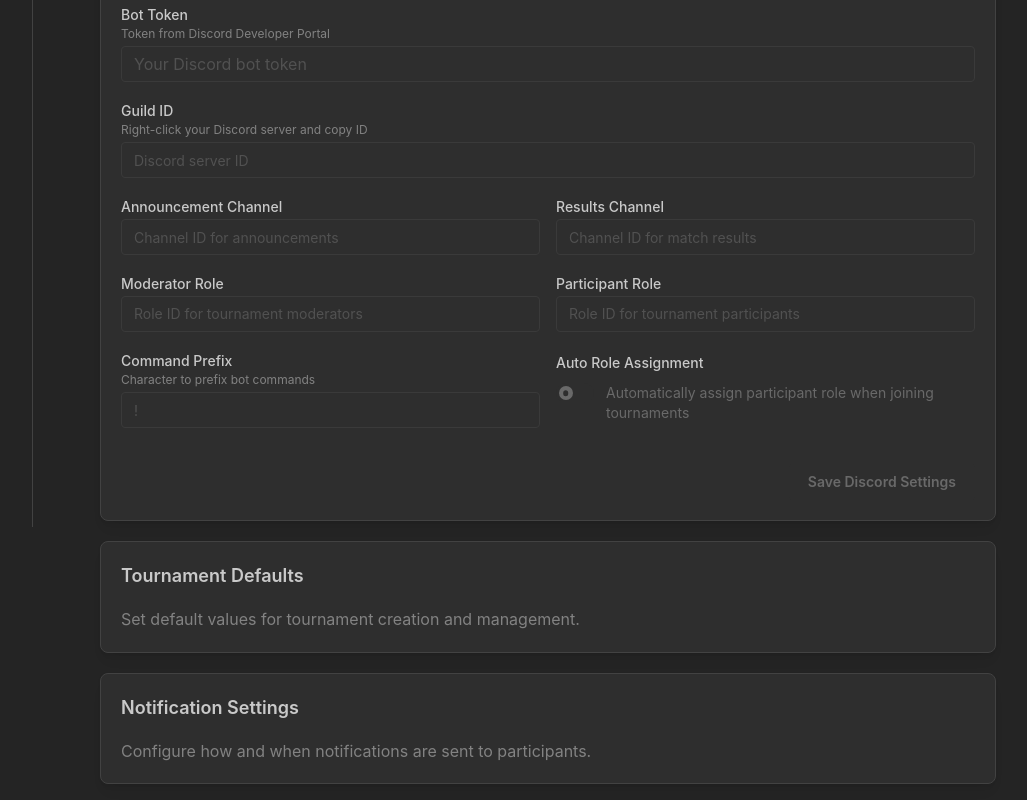
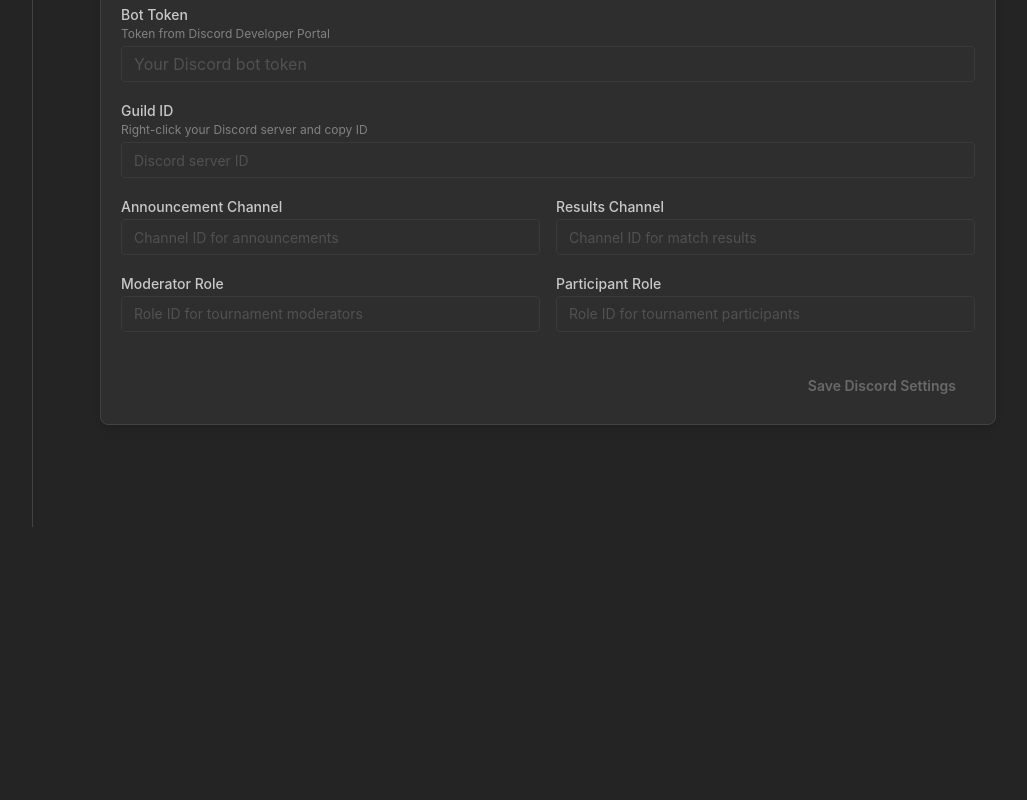
Before and after one commit to slamanna212/MatchExec, a Next.js app: page /settings in a window 1280 px wide. Shown: the part 273-1073 px from the top of the page, without its empty margins (217-1244 px from the left). After the commit the page ends 800 px from the top, so only its background shows below. Built offline with nearby package versions, Linux system fonts and the light colour scheme.

Commit message:
clean up discord settings

```diff
--- a/src/app/settings/page.tsx
+++ b/src/app/settings/page.tsx
@@ -12,8 +12,6 @@ interface DiscordSettings {
   results_channel_id?: string;
   moderator_role_id?: string;
   participant_role_id?: string;
-  command_prefix?: string;
-  auto_role_assignment?: boolean;
 }
 
 export default function SettingsPage() {
@@ -29,8 +27,6 @@ export default function SettingsPage() {
       results_channel_id: '',
       moderator_role_id: '',
       participant_role_id: '',
-      command_prefix: '!',
-      auto_role_assignment: false,
     },
   });
 
@@ -148,23 +144,6 @@ export default function SettingsPage() {
                   />
                 </Group>
 
-                <Group grow>
-                  <TextInput
-                    label="Command Prefix"
-                    placeholder="!"
-                    description="Character to prefix bot commands"
-                    {...form.getInputProps('command_prefix')}
-                    disabled={loading}
-                  />
-                  <div>
-                    <Text size="sm" fw={500} mb="xs">Auto Role Assignment</Text>
-                    <Switch
-                      label="Automatically assign participant role when joining tournaments"
-                      {...form.getInputProps('auto_role_assignment', { type: 'checkbox' })}
-                      disabled={loading}
-                    />
-                  </div>
-                </Group>
 
                 <Group justify="flex-end" mt="lg">
                   <Button type="submit" loading={saving} disabled={loading}>
@@ -175,19 +154,6 @@ export default function SettingsPage() {
             </form>
           </Card>
 
-          <Card shadow="sm" padding="lg" radius="md" withBorder>
-            <Text size="lg" fw={600} mb="md">Tournament Defaults</Text>
-            <Text c="dimmed">
-              Set default values for tournament creation and management.
-            </Text>
-          </Card>
-
-          <Card shadow="sm" padding="lg" radius="md" withBorder>
-            <Text size="lg" fw={600} mb="md">Notification Settings</Text>
-            <Text c="dimmed">
-              Configure how and when notifications are sent to participants.
-            </Text>
-          </Card>
         </Stack>
       </Stack>
     </div>
```
